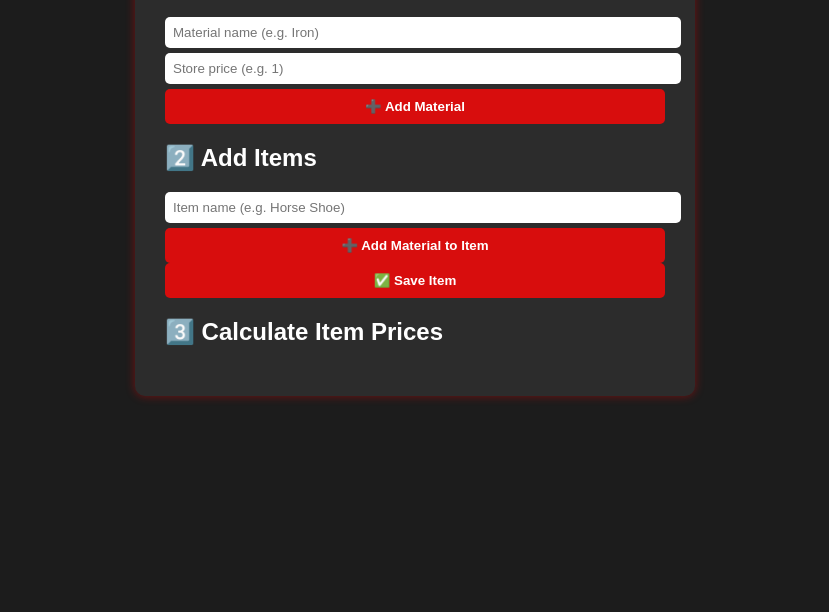
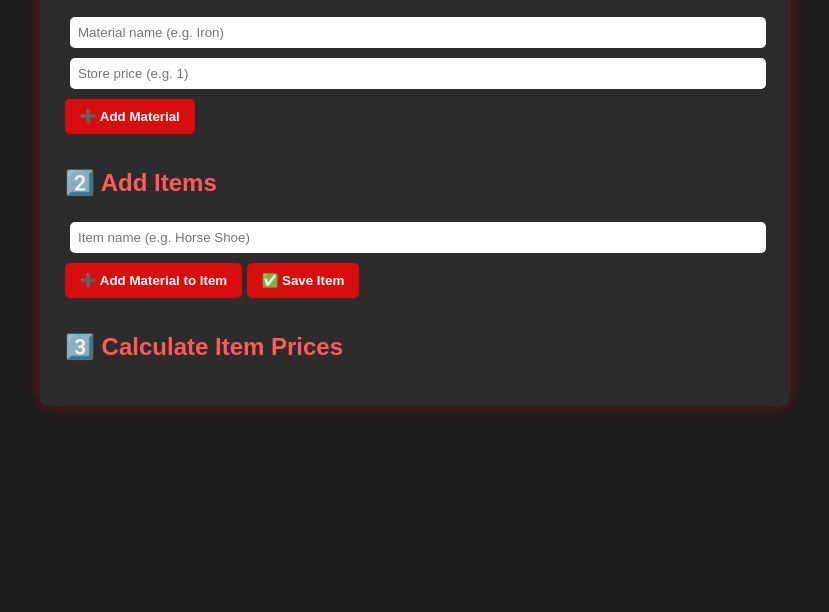
Before and after one commit to hnraj001/Ebonridge-Crafting-Price-Calculator, a plain HTML site: page index.html in a window 1280 px wide. Shown: the part 188-800 px from the top of the page, without its empty margins (225-1054 px from the left). Drawn offline with Linux system fonts and the light colour scheme.

Commit message:
Update style.css

```diff
--- a/style.css
+++ b/style.css
@@ -2,63 +2,59 @@ body {
   font-family: Arial, sans-serif;
   background: #1c1c1c;
   color: #fff;
-  display: flex;
-  justify-content: center;
-  padding: 40px;
+  padding: 30px;
 }
 
 .container {
+  max-width: 700px;
+  margin: 0 auto;
   background: #2c2c2c;
-  padding: 30px;
+  padding: 25px;
   border-radius: 10px;
-  max-width: 500px;
-  width: 100%;
-  box-shadow: 0 0 10px rgba(255,0,0,0.4);
+  box-shadow: 0 0 15px rgba(255,0,0,0.4);
 }
 
 h1 {
   text-align: center;
   color: #d80d0d;
-  margin-bottom: 20px;
 }
 
-.input-group {
-  margin-bottom: 15px;
+h2 {
+  margin-top: 30px;
+  color: #ff5a5a;
 }
 
-label {
-  display: block;
-  margin-bottom: 5px;
-  font-weight: bold;
-}
-
-input {
-  width: 100%;
+input, select {
   padding: 8px;
-  margin-bottom: 5px;
+  margin: 5px;
+  width: calc(100% - 20px);
+  border-radius: 5px;
   border: none;
-  border-radius: 5px;
 }
 
 button {
-  width: 100%;
-  padding: 10px;
   background: #d80d0d;
+  border: none;
+  padding: 10px 15px;
   color: white;
-  border: none;
+  font-weight: bold;
   border-radius: 5px;
-  font-weight: bold;
+  margin: 5px 0;
   cursor: pointer;
 }
 
 button:hover {
-  background: #a80a0a;
+  background: #a00;
 }
 
-.result {
-  margin-top: 20px;
+ul {
+  list-style: none;
+  padding-left: 10px;
+}
+
+.result-box {
+  margin-top: 10px;
   background: #141414;
-  padding: 15px;
+  padding: 10px;
   border-radius: 5px;
-  font-size: 1.1em;
 }
```
